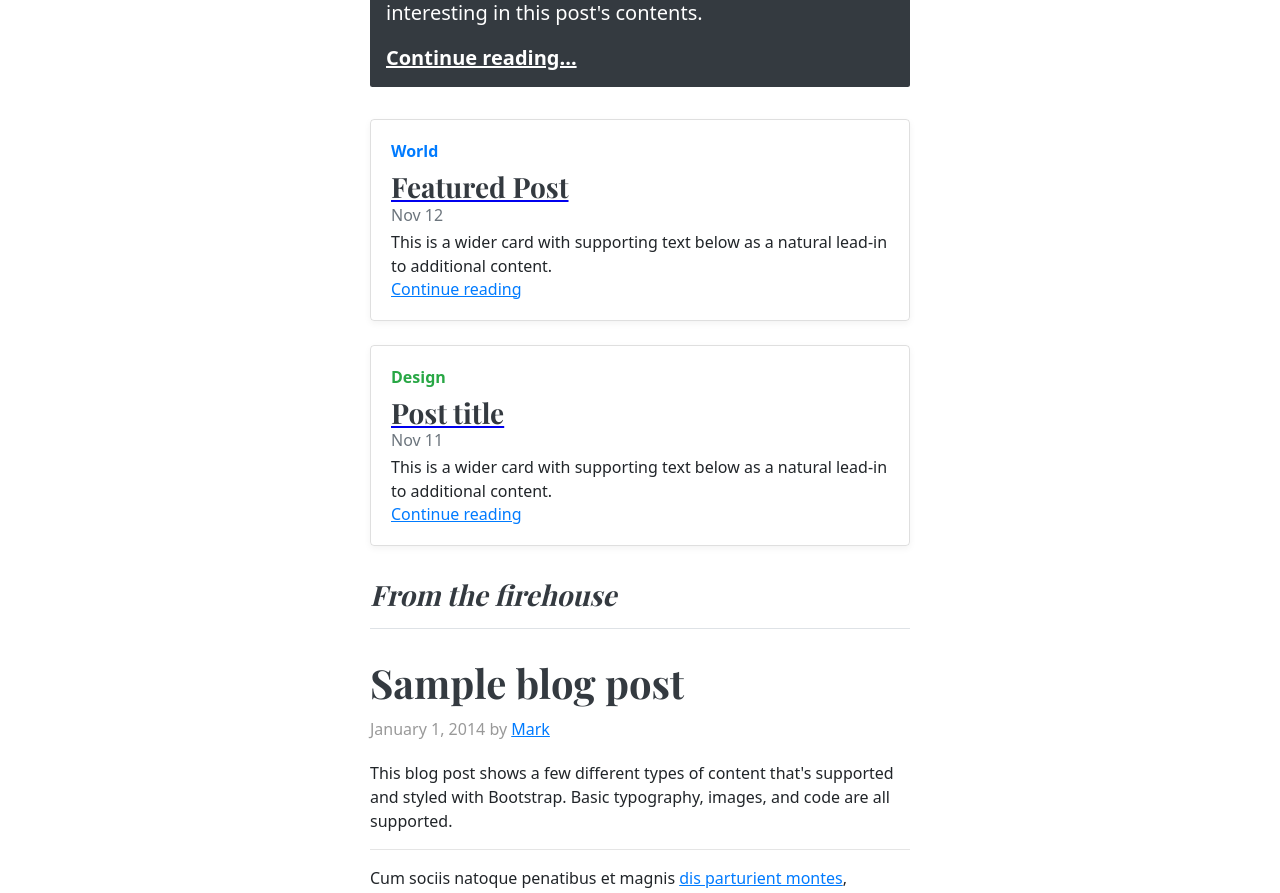
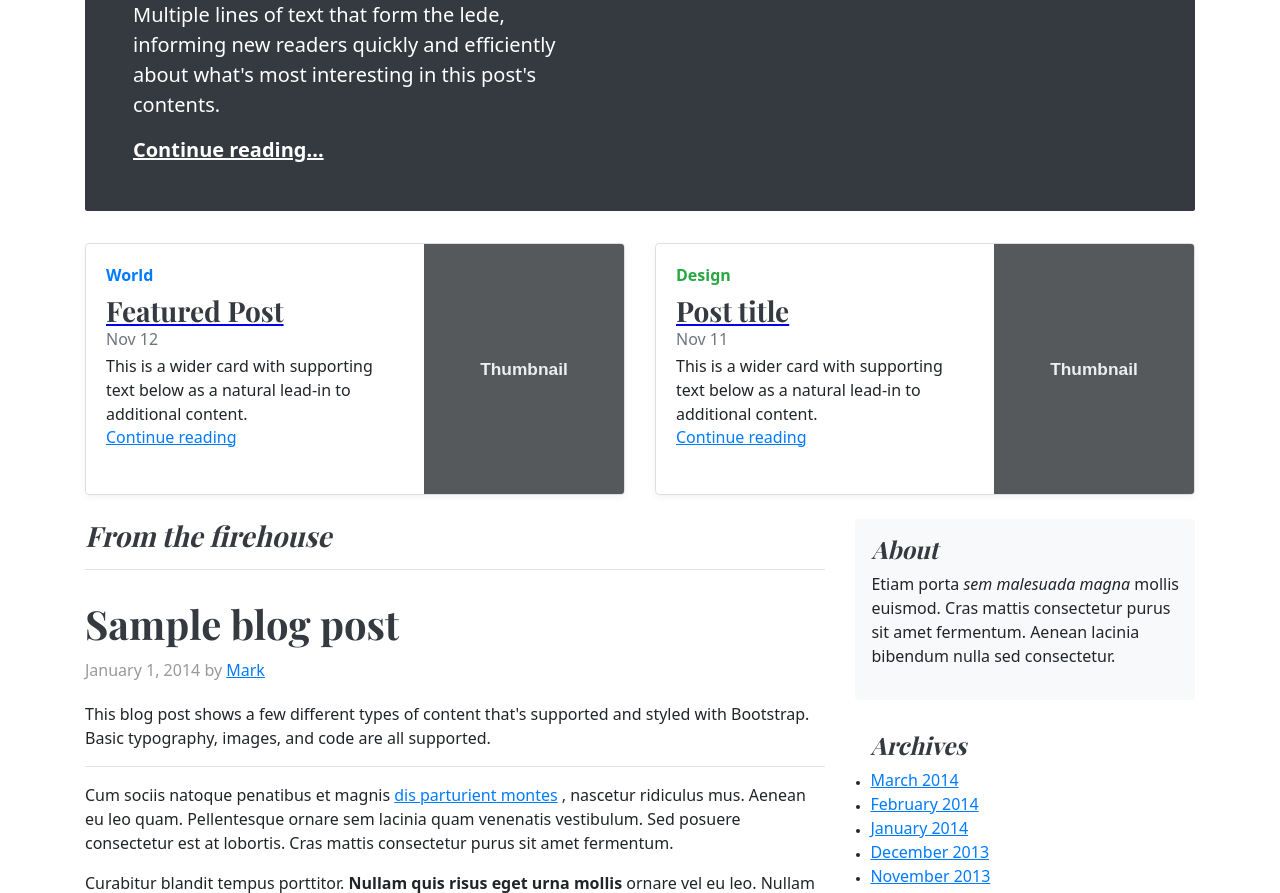
Before and after one commit to JakeTeach/Blog-Challenge, a plain HTML site: page index.html in a window 1280 px wide. Shown: the part 327-1220 px from the top of the page. Drawn offline with nearby package versions, Linux system fonts and the light colour scheme.

Commit message:
se agregaron todos los detalles relativos a Media Query

```diff
--- a/index.html
+++ b/index.html
@@ -12,7 +12,7 @@
     <div class="container">
         <header class="header_container">
             <div class="header_items">
-                <a href="#" class="link">Suscribe</a>
+                <a href="#" class="link">Subscribe</a>
                 <a href="#" class="title">Large</a>
                 <div class="searcher">
                     <a href="#">
@@ -44,21 +44,21 @@
             </div>
         </section>
         <section class="cards_container">
-            <div class="card">
+            <div class="card card_1">
                 <div class="info">
                     <h3 class="strong">World</h3>
                     <a href="#"><h2 class="card_title">Featured Post</h2></a>
-                    <p class="link date">Nov 12</p>
+                    <p class="date">Nov 12</p>
                     <p class="card_text">This is a wider card with supporting text below as a natural lead-in to additional content.</p>
                     <a href="#" class="link card_link">Continue reading</a>
                 </div>
                 <img src="./descarga.svg" alt="Thumbnail" class="card_image">
             </div>
-            <div class="card">
+            <div class="card card_2">
                 <div class="info">
                     <h3 class="strong_2">Design</h3>
                     <a href="#"><h2 class="card_title">Post title</h2></a>
-                    <p class="link date">Nov 11</p>
+                    <p class="date">Nov 11</p>
                     <p class="card_text">This is a wider card with supporting text below as a natural lead-in to additional content.</p>
                     <a href="#" class="link card_link">Continue reading</a>
                 </div>
@@ -69,7 +69,7 @@
             <h3 class="card_title blog_subtitle">From the firehouse</h3>
             <div class="blog">
                 <h2 class="title blog_title">Sample blog post</h2>
-                <p class="link author_info">January 1, 2014 by <a href="#" class="link card_link">Mark</a></p>
+                <p class="author_info">January 1, 2014 by <a href="#" class="link card_link">Mark</a></p>
                 <p class="card_text blog_text">This blog post shows a few different types of content that's supported and styled with Bootstrap. Basic typography, images, and code are all supported.</p>
                 <hr>
                 <p class="card_text blog_text">Cum sociis natoque penatibus et magnis <a href="#" class="link blog_link">dis parturient montes</a>, nascetur ridiculus mus. Aenean eu leo quam. Pellentesque ornare sem lacinia quam venenatis vestibulum. Sed posuere consectetur est at lobortis. Cras mattis consectetur purus sit amet fermentum.</p>
@@ -94,7 +94,7 @@
             </div>
             <div class="blog">
                 <h2 class="title blog_title">Another blog post</h2>
-                <p class="link author_info">December 23, 2013 by <a href="#" class="link card_link">Jacob</a></p>
+                <p class="author_info">December 23, 2013 by <a href="#" class="link card_link">Jacob</a></p>
                 <p class="card_text blog_text">Cum sociis natoque penatibus et magnis <a href="#" class="link blog_link">dis parturient montes</a>, nascetur ridiculus mus. Aenean eu leo quam. Pellentesque ornare sem lacinia quam venenatis vestibulum. Sed posuere consectetur est at lobortis. Cras mattis consectetur purus sit amet fermentum.</p>
                 <p class="card_text blog_text">Curabitur blandit tempus porttitor. <b>Nullam quis risus eget urna mollis</b> ornare vel eu leo. Nullam id dolor id nibh ultricies vehicula ut id elit.</p>
                 <p class="card_text blog_text">Etiam porta<i> sem malesuada magna</i> mollis euismod. Cras mattis consectetur purus sit amet fermentum. Aenean lacinia bibendum nulla sed consectetur.</p>
@@ -102,7 +102,7 @@
             </div>
             <div class="blog">
                 <h2 class="title blog_title">New feature</h2>
-                <p class="link author_info">December 14, 2013 by <a href="#" class="link card_link">Chris</a></p>
+                <p class="author_info">December 14, 2013 by <a href="#" class="link card_link">Chris</a></p>
                 <p class="card_text blog_text">Cum sociis natoque penatibus et magnis dis parturient montes, nascetur ridiculus mus. Aenean eu leo quam. Pellentesque ornare sem lacinia quam venenatis vestibulum. Sed posuere consectetur est at lobortis. Cras mattis consectetur purus sit amet fermentum.</p>
                 <p class="card_text blog_text">Praesent commodo cursus magna, vel scelerisque nisl consectetur et.<br>Donec id elit non mi porta gravida at eget metus.<br>Nulla vitae elit libero, a pharetra augue.</p>
                 <p class="card_text blog_text">Etiam porta<i> sem malesuada magna</i> mollis euismod. Cras mattis consectetur purus sit amet fermentum. Aenean lacinia bibendum nulla sed consectetur.</p>
--- a/public/css/style.css
+++ b/public/css/style.css
@@ -11,6 +11,7 @@ html {
     width: 100%;
     max-width: 540px;
     margin: 0 auto;
+    /* padding: 0 1.5rem; */
     background-color: #FFF;
     color: #212529;
     display: grid;
@@ -44,6 +45,9 @@ html {
     font-size: 1.6rem;
     padding: 0.4rem 1.5rem 0 1.5rem;
 }
+.link:hover {
+    text-decoration: underline;
+}
 .title {
     font-family: "Playfair Display", Georgia, "Times New Roman", serif;
     color:#343a40;
@@ -51,6 +55,9 @@ html {
     font-weight: 400;
     text-align: center;
     padding: 0 1.5rem;
+}
+.title:hover {
+    color: #1d2124;
 }
 .searcher {
     color: #6c757d;
@@ -65,6 +72,11 @@ html {
 .searcher > a {
     color: #6c757d;
 }
+.searcher > .button:hover {
+    background-color: #6c757d;
+    color: #fff;
+    transition: color .15s ease-in-out,background-color .15s ease-in-out,border-color .15s ease-in-out,box-shadow .15s ease-in-out;
+}
 .icon {
     margin: 0 1.6rem;
 }
@@ -77,6 +89,7 @@ html {
 .nav_bar {
     grid-area: nav_bar;
     font-size: 1.6rem;
+    padding: 0.4rem 0 0.4rem 0;
     display: flex;
     flex-direction: row;
     flex-wrap: nowrap;
@@ -87,6 +100,9 @@ html {
 .nav_item {
     padding: 0.8rem;
     color: #6c757d;
+}
+.nav_item:hover {
+    text-decoration: underline;
 }
 ::-webkit-scrollbar {
     display: none;
@@ -150,14 +166,23 @@ html {
     text-decoration: none;
     font-size: 2.8rem;
 }
+.card_title:hover {
+    text-decoration: underline;
+}
 .strong_2 {
     color: #28a745;
     font-size: 1.6rem;
     margin-bottom: 0.8rem;
 }
 .date {
+    color: #6c757d;
+    font-size: 1.6rem;
+    padding: 0.4rem 1.5rem 0 1.5rem;
     margin-bottom: 0.4rem;
     padding: 0;
+}
+.date {
+    text-decoration: none;
 }
 .card_text {
     font-family: system-ui,-apple-system,"Segoe UI",Roboto,"Helvetica Neue",Arial,"Noto Sans","Liberation Sans",sans-serif,"Apple Color Emoji","Segoe UI Emoji","Segoe UI Symbol","Noto Color Emoji";
@@ -190,13 +215,22 @@ html {
     border-bottom: 0.1rem solid #dee2e6;
     margin-bottom: 2.4rem;
 }
+.blog_subtitle:hover {
+    text-decoration: none;
+}
 .blog_title {
     text-align: left;
     font-size: 4rem;
     padding: 0;
     margin-bottom: 0.4rem;
 }
+.blog_title:hover {
+    color: #343a40;
+}
 .author_info {
+    color: #6c757d;
+    font-size: 1.6rem;
+    padding: 0.4rem 1.5rem 0 1.5rem;
     padding: 0;
     color: #999;
     margin-bottom: 2rem;
@@ -222,12 +256,18 @@ hr {
     margin-bottom: 0.8rem;
     line-height: 1.2;
 }
+.blog_second-title:hover {
+    color: #343a40;
+}
 .sub_heading {
     text-align: left;
     padding: 0;
     font-size: 2.8rem;
     line-height: 1.2;
     margin-bottom: 0.8rem;
+}
+.sub_heading:hover {
+    color: #343a40;
 }
 .code {
     margin-bottom: 1.6rem;
@@ -276,6 +316,9 @@ hr {
     margin-bottom: 0.8rem;
     padding: 0;
 }
+.aside_title:hover {
+    text-decoration: none;
+}
 .aside_card {
     padding: 1.6rem;
     margin-bottom: 1.6rem;
@@ -301,3 +344,76 @@ hr {
     color: #999;
     font-size: 1.6rem;
 }
+@media (min-width: 770px)
+{
+    .container {
+        width: 100%;
+        max-width: 1140px;
+        padding: 0 1.5rem 0 1.5rem;
+        margin: 0 auto;
+        background-color: #FFF;
+        color: #212529;
+        display: grid;
+        grid-template-columns: (4, 1fr);
+        grid-template-rows: 4.4rem 4.4rem 28rem (3, minmax(min-content, max-content)) 14.5rem;
+        grid-template-areas:
+        "header_container header_container header_container header_container"
+        "nav_bar nav_bar nav_bar nav_bar"
+        "big_title big_title big_title big_title"
+        "cards_container cards_container cards_container cards_container"
+        "blogs_container blogs_container blogs_container aside_container"
+        "blogs_container blogs_container blogs_container aside_container"
+        "footer_container footer_container footer_container footer_container";
+    }
+
+    .link, .searcher {
+        padding: 0 0.4rem 0 0;
+    }
+    .nav_bar {
+        justify-content: space-between;
+    }
+    .info_container {
+        padding: 4.8rem;
+        max-width: 50%;
+    }
+    .big_title {
+        padding: 0;
+    }
+    .title_2 {
+        text-align: left;
+        font-size: 4.8rem;
+    }
+    .text {
+        text-align: left;
+    }
+    .cards_container {
+        width: 100%;
+        display:grid;
+        grid-template-columns: (2,1fr);
+        grid-template-rows: (1,1fr);
+        grid-template-areas:
+        "card card";
+        justify-content: space-evenly;
+        padding: 0;
+        margin: 0 auto;
+    }
+    .card {
+        max-width: 54rem;
+    }
+    .card_1 {
+        margin-right: 1.5rem;
+    }
+    .card_2 {
+        margin-left: 1.5rem;
+    }
+    .card_image {
+        visibility:visible;
+        display:block;
+    }
+    .blogs_container {
+        padding: 0 1.5rem 0 0;
+    }
+    .aside_container {
+        padding: 0 0 0 1.5rem;
+    }
+}
```
